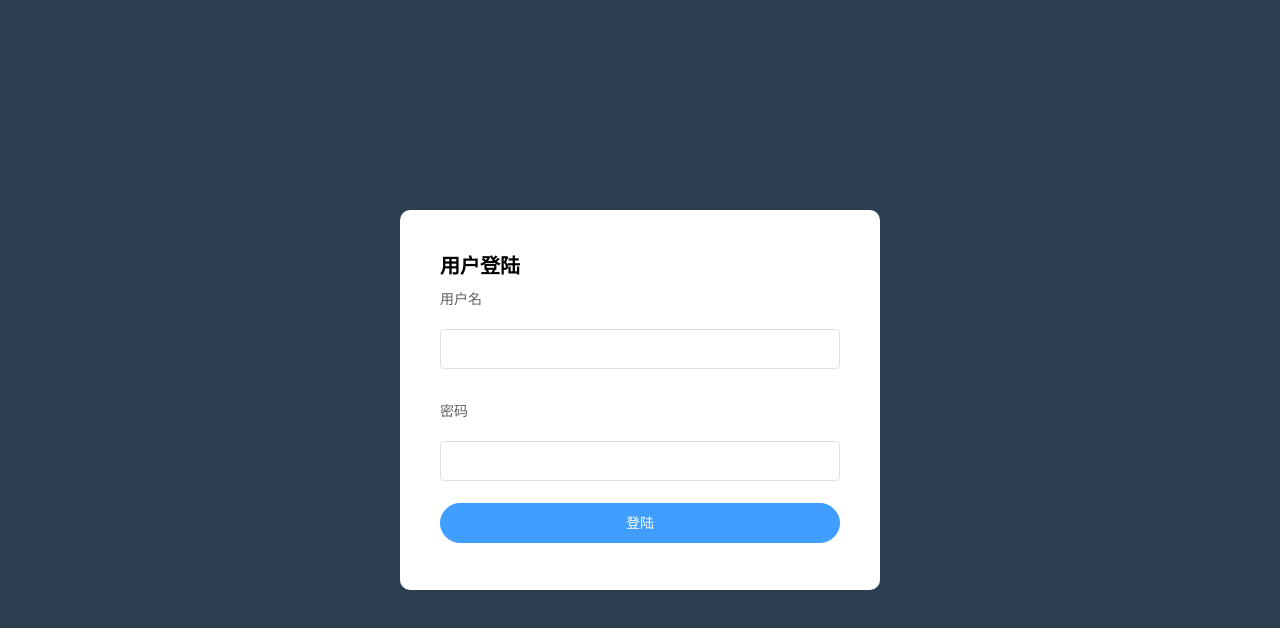
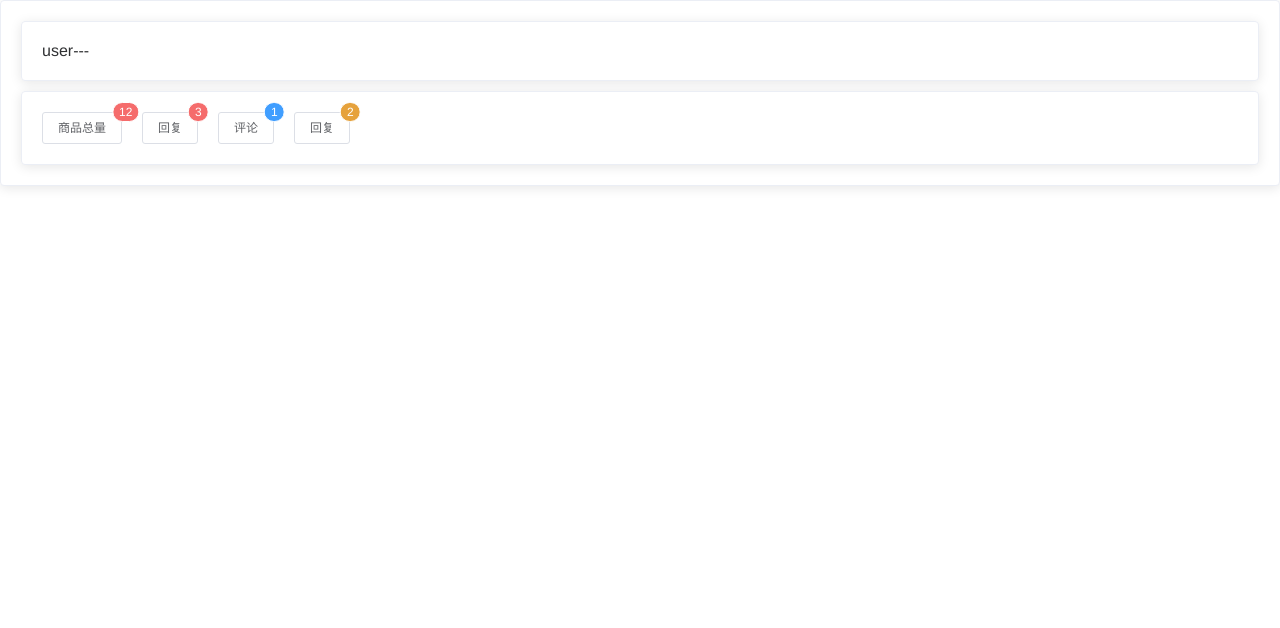
Before and after one commit to Leecexo/pgyshopmall, a Vue app: page /#/ in a window 1280 px wide. Before the commit this address led to /#/login. Shown: the top 628 px of the page. Built offline with nearby package versions, Linux system fonts and the light colour scheme.

Commit message:
index页面优化1

```diff
--- a/src/components/home.vue
+++ b/src/components/home.vue
@@ -1,13 +1,13 @@
 <template>
   <el-container class="container">
     <el-header class="header">
-      <el-row>
+      <el-row type="flex" class="row-bg" justify="space-between">
         <el-col :span="3">
-          <div class="grid-content bg-purple logo"><img @click.prevent="gotoHome()" src="../assets/msg/logo.png" alt="logo加载中..."></div>
+          <div class="grid-content bg-purple logo"><img @click="gotoHome()" src="../assets/msg/logo.png" alt="logo加载中..."></div>
         </el-col>
         <el-col :span="16">
           <div class="grid-content bg-purple-light">
-            <h2>优品网商品管理后台</h2>
+            <!-- <h2>优品网商品管理后台</h2> -->
           </div>
         </el-col>
         <el-col :span="4">
@@ -65,6 +65,7 @@
         </el-menu>
       </el-aside>
       <el-main class="main">
+
         <router-view></router-view>
       </el-main>
     </el-container>
@@ -98,7 +99,7 @@
         this.$message.success('退出登陆成功！');
       },
       gotoHome() {
-        this.$router.push('home');
+        this.$router.push('index');
       },
       getUser() {
         // 定义请求头token
--- /dev/null
+++ b/src/components/index.vue
@@ -0,0 +1,35 @@
+<template>
+  <el-card>
+    <el-card class="user">
+      user---
+    </el-card>
+    <el-card class="shopmall">
+      <el-badge :value="12" class="item">
+        <el-button size="small">商品总量</el-button>
+      </el-badge>
+      <el-badge :value="3" class="item">
+        <el-button size="small">回复</el-button>
+      </el-badge>
+      <el-badge :value="1" class="item" type="primary">
+        <el-button size="small">评论</el-button>
+      </el-badge>
+      <el-badge :value="2" class="item" type="warning">
+        <el-button size="small">回复</el-button>
+      </el-badge>
+    </el-card>
+  </el-card>
+</template>
+<script>
+  export default {
+
+  }
+</script>
+<style>
+  .user {
+    margin-bottom: 10px;
+  }
+
+  .item {
+    margin-right: 20px;
+  }
+</style>
--- a/src/components/login.vue
+++ b/src/components/login.vue
@@ -29,7 +29,7 @@
           if (status === 200) {
             // console.log(data.id);
             // this.$router.push({ name: 'home', params: { userId: data.id } });
-            this.$router.push('home');
+            this.$router.push('index');
             localStorage.setItem('token', data.token)
             // console.log(data.id);
             localStorage.setItem('userid', data.id)
--- a/src/components/user.vue
+++ b/src/components/user.vue
@@ -35,9 +35,10 @@
         </template>
       </el-table-column>
       <el-table-column label="操作" width="240">
-        <template>
+        <template slot-scope="scope">
           <el-row>
-            <el-button type="primary" icon="el-icon-edit" circle size="mini" plain></el-button>
+            <el-button @click="dialogFormVisibleEdit = true" type="primary" icon="el-icon-edit" circle size="mini"
+              plain></el-button>
             <el-button type="success" icon="el-icon-check" circle size="mini" plain></el-button>
             <el-button type="danger" icon="el-icon-delete" circle size="mini" plain></el-button>
           </el-row>
@@ -71,6 +72,28 @@
         <!-- <el-button type="primary" @click="userAdd()">确 定</el-button> -->
       </div>
     </el-dialog>
+    <!-- 编辑用户 信息弹窗 -->
+    <el-dialog title="编辑用户" :visible.sync="dialogFormVisibleEdit">
+      <el-form label-position="left" label-width="80px" :model="formEditData" :rules="rules">
+        <el-form-item label="姓名" prop="username">
+          <el-input v-model="formEditData.username"></el-input>
+        </el-form-item>
+        <el-form-item label="密码" prop="password">
+          <el-input v-model="formEditData.password"></el-input>
+        </el-form-item>
+        <el-form-item label="邮箱">
+          <el-input v-model="formEditData.email"></el-input>
+        </el-form-item>
+        <el-form-item label="电话">
+          <el-input v-model="formEditData.mobile"></el-input>
+        </el-form-item>
+      </el-form>
+      <div slot="footer" class="dialog-footer">
+        <el-button @click="dialogFormVisibleEdit = false">取 消</el-button>
+        <el-button type="primary" @click="stateEdit()">保 存</el-button>
+        <!-- <el-button type="primary" @click="userAdd()">确 定</el-button> -->
+      </div>
+    </el-dialog>
   </el-card>
 </template>
 <script>
@@ -96,8 +119,17 @@
           email: '',
           mobile: ''
         },
-        // 添加用户弹窗初始值
+        // 编辑用户 初始值
+        formEditData: {
+          username: '',
+          password: '',
+          email: '',
+          mobile: ''
+        },
+        // 添加用户 弹窗初始值
         dialogFormVisibleAdd: false,
+        // 编辑用户 弹窗初始值
+        dialogFormVisibleEdit: false,
         // 添加用户表单验证
         rules: {
           username: [
@@ -153,6 +185,11 @@
           this.$message.success("修改成功！");
         });
       },
+      // 修改用户信息
+      editUser(userId) {
+        console.log(userId);
+
+      },
       // 首屏数据
       getOneData() {
         // 定义请求头token
--- a/src/router/index.js
+++ b/src/router/index.js
@@ -3,6 +3,7 @@ import Router from 'vue-router'
 import Login from '@/components/login.vue'
 import Home from '../components/home.vue'
 import user from '../components/user.vue'
+import index from '../components/index.vue'
 
 Vue.use(Router)
 
@@ -10,7 +11,7 @@ export default new Router({
   routes: [
     {
       path: '/',
-      component: Home
+      component: index
     },
     {
       name: 'home',
@@ -20,6 +21,10 @@ export default new Router({
         name: 'user',
         path: '/user',
         component: user
+      }, {
+        name: 'index',
+        path: '/index',
+        component: index
       }]
     }, {
       name: 'login',
```
